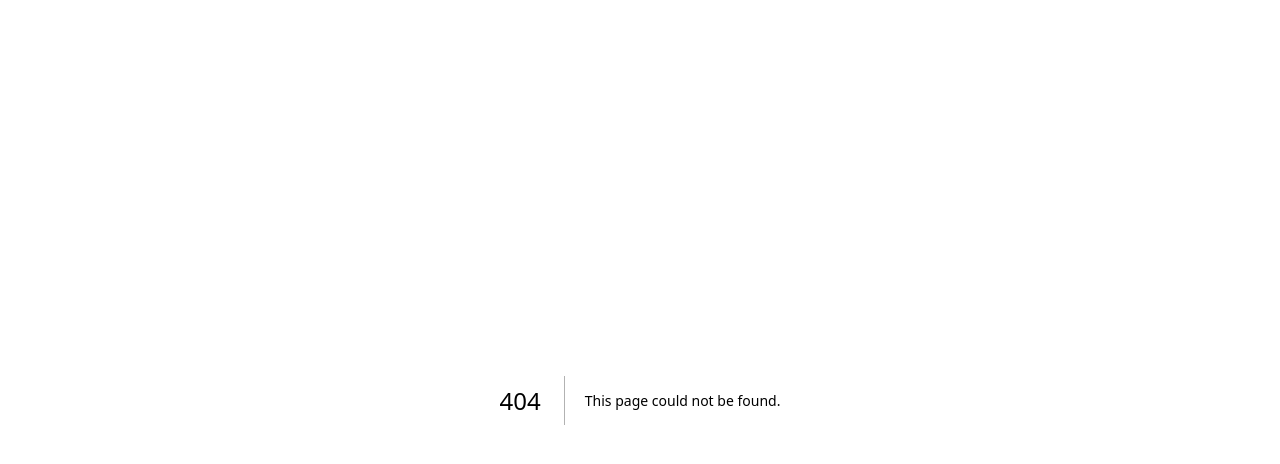
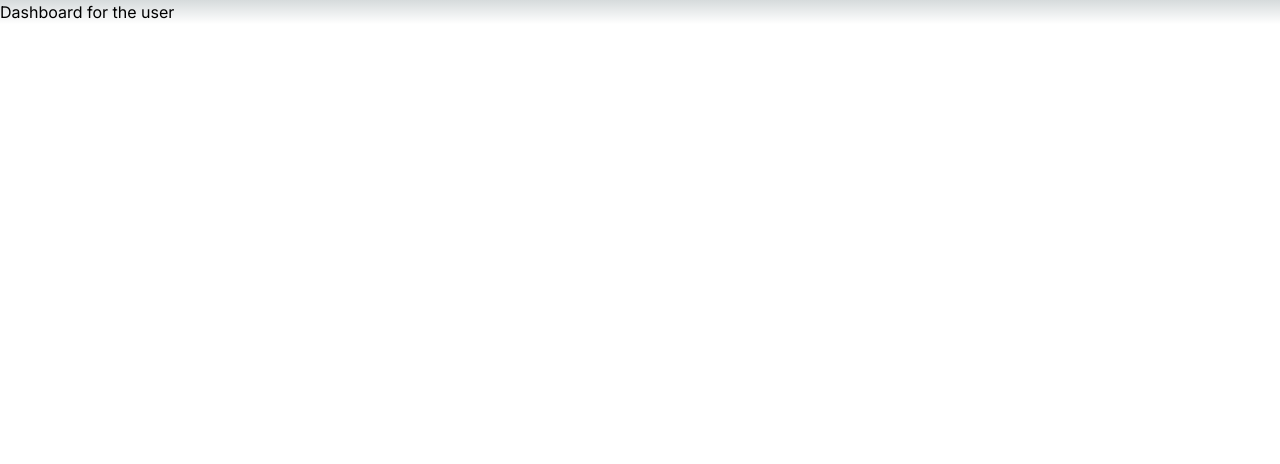
Before and after one commit to alexshibu1/feedback, a Next.js app: page /dashboard in a window 1280 px wide. Before the commit this address had no page. Shown: the top 464 px of the page. Built offline with nearby package versions, Linux system fonts and the light colour scheme.

Commit message:
a fwe changes

```diff
--- /dev/null
+++ b/app/dashboard/page.js
@@ -0,0 +1,11 @@
+import Image from "next/image";
+
+export default function Home() {
+  return (
+    <main>
+      <div>
+        <h1>Dashboard for the user</h1>
+      </div>
+    </main>
+  );
+}
```
